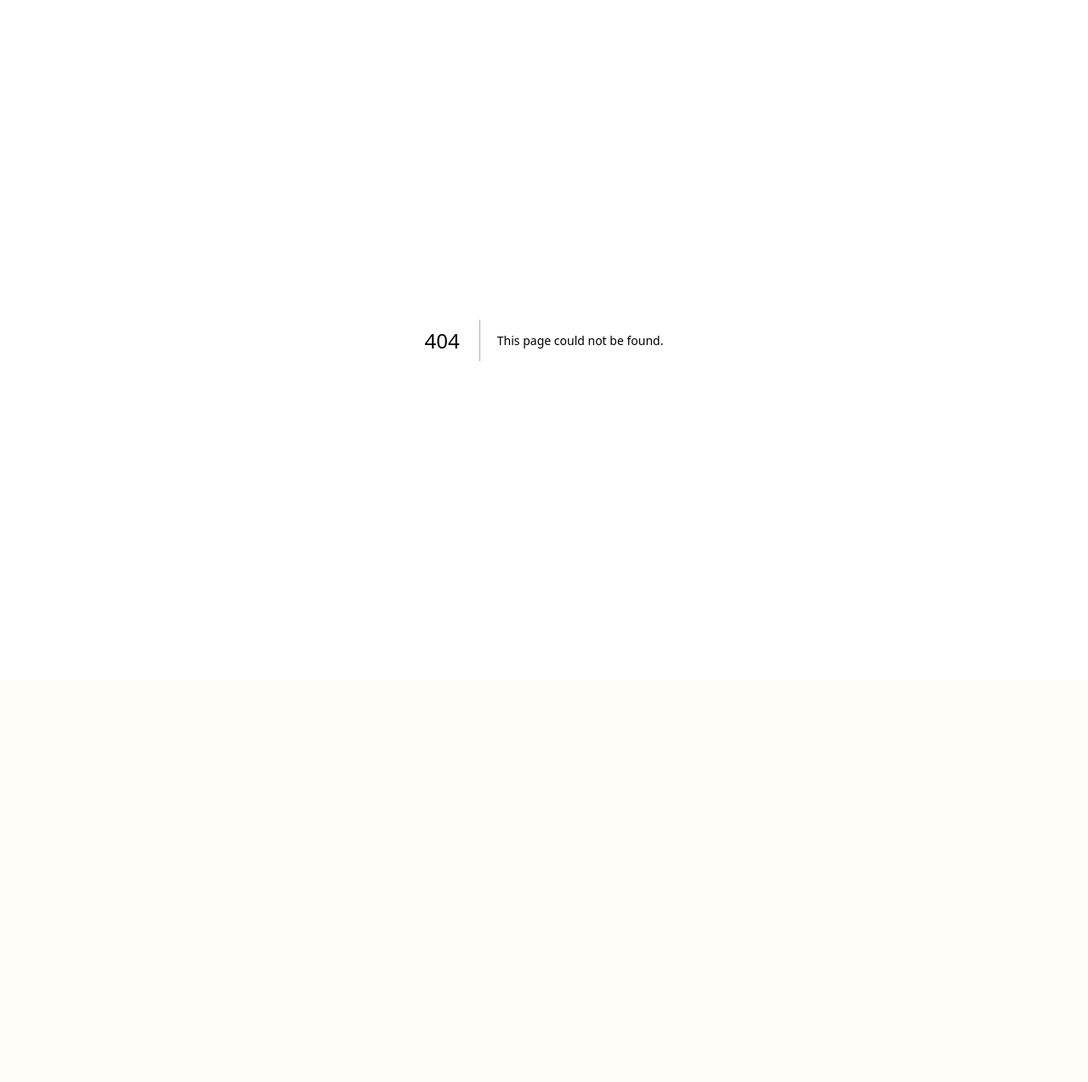
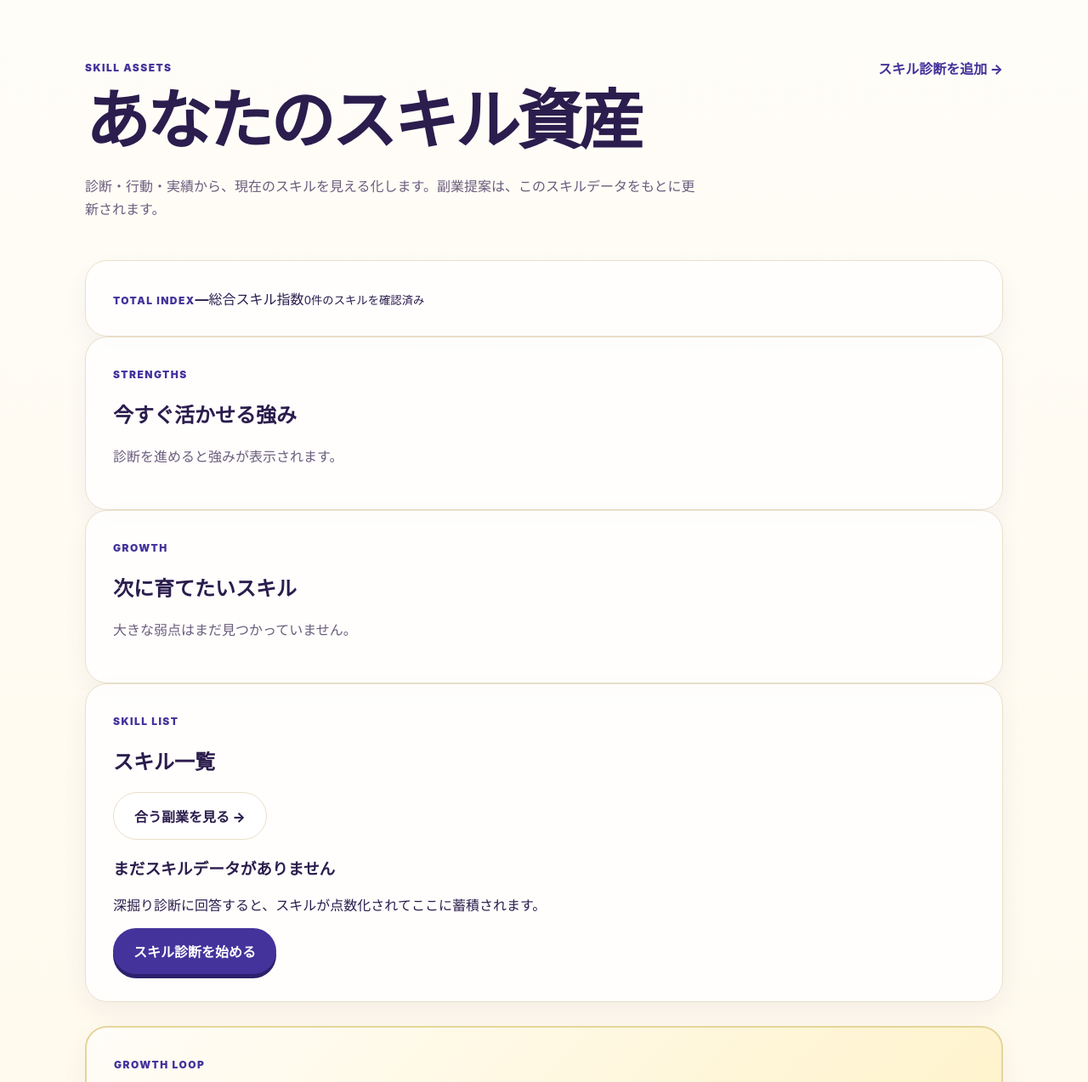
Before and after one commit to karukimori-wq/experience-monetizer, a Next.js app: page /skills in a window 1280 px wide. Before the commit this address had no page. Shown: the top 1273 px of the page at 85% size. Before the commit the page ends 800 px from the top, so only its background shows below. Built offline with nearby package versions, Linux system fonts and the light colour scheme.

Commit message:
feat: add skill asset dashboard

```diff
--- /dev/null
+++ b/src/app/skills/page.tsx
@@ -0,0 +1,37 @@
+'use client';
+
+import {useEffect,useMemo,useState} from 'react';
+
+type SkillEntry={name:string;score:number};
+
+function rank(score:number){if(score>=90)return 'S';if(score>=75)return 'A';if(score>=60)return 'B';if(score>=40)return 'C';return 'D'}
+function status(score:number){if(score>=80)return '実践で強く活かせる';if(score>=60)return '副業で活かせる';if(score>=40)return '伸ばすと武器になる';return 'これから育てるスキル'}
+
+export default function SkillsPage(){
+  const [skills,setSkills]=useState<Record<string,number>>({});
+  useEffect(()=>{try{setSkills(JSON.parse(localStorage.getItem('experience-monetizer-skills')||'{}'))}catch{}},[]);
+  const entries=useMemo<SkillEntry[]>(()=>Object.entries(skills).map(([name,score])=>({name,score})).sort((a,b)=>b.score-a.score),[skills]);
+  const average=entries.length?Math.round(entries.reduce((sum,item)=>sum+item.score,0)/entries.length):0;
+  const strengths=entries.filter(item=>item.score>=60).slice(0,3);
+  const growth=entries.filter(item=>item.score<60).slice(0,3);
+
+  return <main className="results-shell skill-ledger-shell">
+    <header className="catalog-header skill-ledger-header">
+      <div><span className="eyebrow">SKILL ASSETS</span><h1>あなたのスキル資産</h1><p>診断・行動・実績から、現在のスキルを見える化します。副業提案は、このスキルデータをもとに更新されます。</p></div>
+      <a href="/deep-diagnosis" className="nav-cta">スキル診断を追加 →</a>
+    </header>
+
+    <section className="skill-ledger-summary">
+      <article className="dashboard-card skill-index-card"><span className="eyebrow">TOTAL INDEX</span><strong>{entries.length?average:'—'}</strong><span>総合スキル指数</span><small>{entries.length}件のスキルを確認済み</small></article>
+      <article className="dashboard-card"><span className="eyebrow">STRENGTHS</span><h2>今すぐ活かせる強み</h2><div className="skill-mini-list">{strengths.length?strengths.map(item=><span key={item.name}>{item.name}<strong>{item.score}</strong></span>):<p className="muted-copy">診断を進めると強みが表示されます。</p>}</div></article>
+      <article className="dashboard-card"><span className="eyebrow">GROWTH</span><h2>次に育てたいスキル</h2><div className="skill-mini-list">{growth.length?growth.map(item=><span key={item.name}>{item.name}<strong>{item.score}</strong></span>):<p className="muted-copy">大きな弱点はまだ見つかっていません。</p>}</div></article>
+    </section>
+
+    <section className="dashboard-card skill-ledger-list">
+      <div className="skill-ledger-title"><div><span className="eyebrow">SKILL LIST</span><h2>スキル一覧</h2></div><a href="/results" className="detail-button link-button">合う副業を見る →</a></div>
+      {entries.length?<div className="skill-asset-grid">{entries.map(item=><article key={item.name} className="skill-asset-row"><div className={`skill-rank rank-${rank(item.score).toLowerCase()}`}>{rank(item.score)}</div><div className="skill-asset-main"><div><strong>{item.name}</strong><span>{status(item.score)}</span></div><div className="skill-progress-track"><span style={{width:`${item.score}%`}}/></div></div><strong className="skill-score">{item.score}</strong></article>)}</div>:<div className="skill-empty"><h3>まだスキルデータがありません</h3><p>深掘り診断に回答すると、スキルが点数化されてここに蓄積されます。</p><a href="/deep-diagnosis" className="primary-button link-button">スキル診断を始める</a></div>}
+    </section>
+
+    <section className="deepen-card skill-loop-card"><div><span className="eyebrow">GROWTH LOOP</span><h2>行動と実績が、次のスキル評価になります</h2><p>副業のステップ完了や活動記録を、将来はスキルの加点根拠として保存します。自己評価だけではなく、何を実行したかで成長を示せる設計です。</p></div><a href="/dashboard" className="primary-button link-button">行動を記録する</a></section>
+  </main>
+}
```
